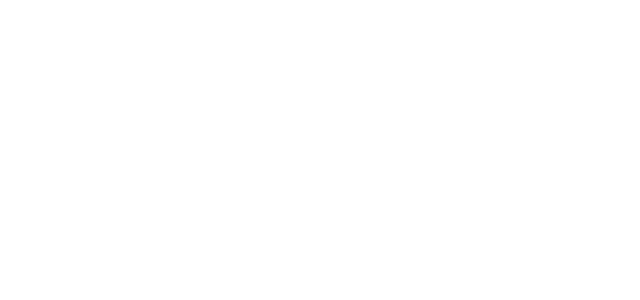
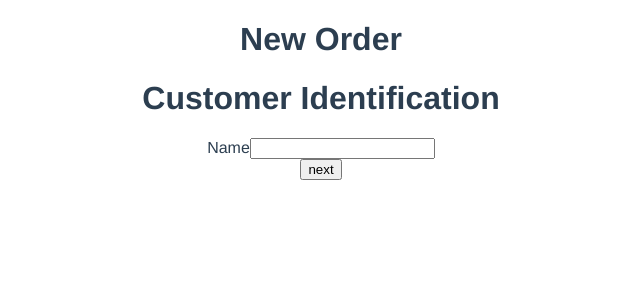
Before and after one commit to aragaovini/playkids-frontend-challenge, a Vue app: page /order/customer in a window 1280 px wide. Shown: the top 300 px of the page, without its empty margins (319-959 px from the left). Built offline with nearby package versions, Linux system fonts and the light colour scheme.

Commit message:
feat: adding and saving customer identification step

```diff
--- /dev/null
+++ b/src/components/atoms/c-button/CButton.vue
@@ -0,0 +1,11 @@
+<template>
+  <button @click="$emit('click')" v-bind="$attrs">
+    <slot />
+  </button>
+</template>
+
+<script>
+export default {
+  name: 'CButton'
+};
+</script>
--- /dev/null
+++ b/src/components/atoms/c-input/CInput.vue
@@ -0,0 +1,33 @@
+<template>
+  <div>
+    <label>{{ label }}</label>
+    <input @input="handleInput" />
+  </div>
+</template>
+
+<script>
+export default {
+  name: 'CInput',
+
+  props: {
+    model: {
+      type: [String, Number]
+    },
+    label: {
+      type: String,
+      default: ''
+    }
+  },
+
+  model: {
+    prop: 'model',
+    event: 'input'
+  },
+
+  methods: {
+    handleInput(model) {
+      this.$emit('input', model.target.value);
+    }
+  }
+};
+</script>
--- a/src/router/index.js
+++ b/src/router/index.js
@@ -1,19 +1,43 @@
-import Vue from "vue";
-import VueRouter from "vue-router";
-import Home from "../views/Home.vue";
+import Vue from 'vue';
+import VueRouter from 'vue-router';
+import Orders from '../views/orders/Orders.vue';
+import Order from '../views/order/Order.vue';
 
 Vue.use(VueRouter);
 
 const routes = [
   {
-    path: "/",
-    name: "Home",
-    component: Home
+    path: '/',
+    redirect: '/orders'
+  },
+  {
+    path: '/orders',
+    name: 'Orders',
+    component: Orders
+  },
+  {
+    path: '/order',
+    name: 'Order',
+    component: Order,
+    children: [
+      {
+        path: '/',
+        redirect: 'customer'
+      },
+      {
+        path: 'customer',
+        name: 'CustomerIdentification',
+        component: () =>
+          import(
+            /* webpackChunkName: "customer-identification" */ '../views/order/children/CustomerIdentification.vue'
+          )
+      }
+    ]
   }
 ];
 
 const router = new VueRouter({
-  mode: "history",
+  mode: 'history',
   base: process.env.BASE_URL,
   routes
 });
--- a/src/store/index.js
+++ b/src/store/index.js
@@ -1,11 +1,12 @@
-import Vue from "vue";
-import Vuex from "vuex";
+import Vue from 'vue';
+import Vuex from 'vuex';
+
+import orders from './modules/orders';
 
 Vue.use(Vuex);
 
 export default new Vuex.Store({
-  state: {},
-  mutations: {},
-  actions: {},
-  modules: {}
+  modules: {
+    orders
+  }
 });
--- /dev/null
+++ b/src/store/modules/orders.js
@@ -0,0 +1,18 @@
+const orders = {
+  namespaced: true,
+  state: {
+    newOrder: {
+      customerIdentification: ''
+    }
+  },
+  mutations: {
+    create(state, order) {
+      state.newOrder = {
+        ...state.newOrder,
+        ...order
+      };
+    }
+  }
+};
+
+export default orders;
--- a/src/views/Home.vue
+++ b/src/views/order/Order.vue
@@ -1,11 +1,12 @@
 <template>
   <div>
-    <h1>Orders</h1>
+    <h1>New Order</h1>
+    <router-view></router-view>
   </div>
 </template>
 
 <script>
 export default {
-  name: "Home"
+  name: 'Order'
 };
 </script>
--- /dev/null
+++ b/src/views/order/children/CustomerIdentification.vue
@@ -0,0 +1,38 @@
+<template>
+  <div>
+    <h1>Customer Identification</h1>
+
+    <c-input label="Name" v-model="customerIdentification" />
+
+    <c-button @click="next">next</c-button>
+  </div>
+</template>
+
+<script>
+import CInput from '@/components/atoms/c-input/CInput';
+import CButton from '@/components/atoms/c-button/CButton';
+
+export default {
+  name: 'CustomerIdentification',
+
+  components: {
+    CInput,
+    CButton
+  },
+
+  data: () => ({
+    customerIdentification: ''
+  }),
+
+  methods: {
+    next() {
+      const { customerIdentification } = this;
+      this.$store.commit('orders/create', {
+        customerIdentification
+      });
+
+      this.$router.push('/');
+    }
+  }
+};
+</script>
--- /dev/null
+++ b/src/views/orders/Orders.vue
@@ -0,0 +1,25 @@
+<template>
+  <div>
+    <h1>Orders</h1>
+
+    <c-button @click="goToCustomerIdentification">new order</c-button>
+  </div>
+</template>
+
+<script>
+import CButton from '@/components/atoms/c-button/CButton';
+
+export default {
+  name: 'Home',
+
+  components: {
+    CButton
+  },
+
+  methods: {
+    goToCustomerIdentification() {
+      this.$router.push('/order/customer');
+    }
+  }
+};
+</script>
```
Also changed, not shown: .eslintrc.js.
